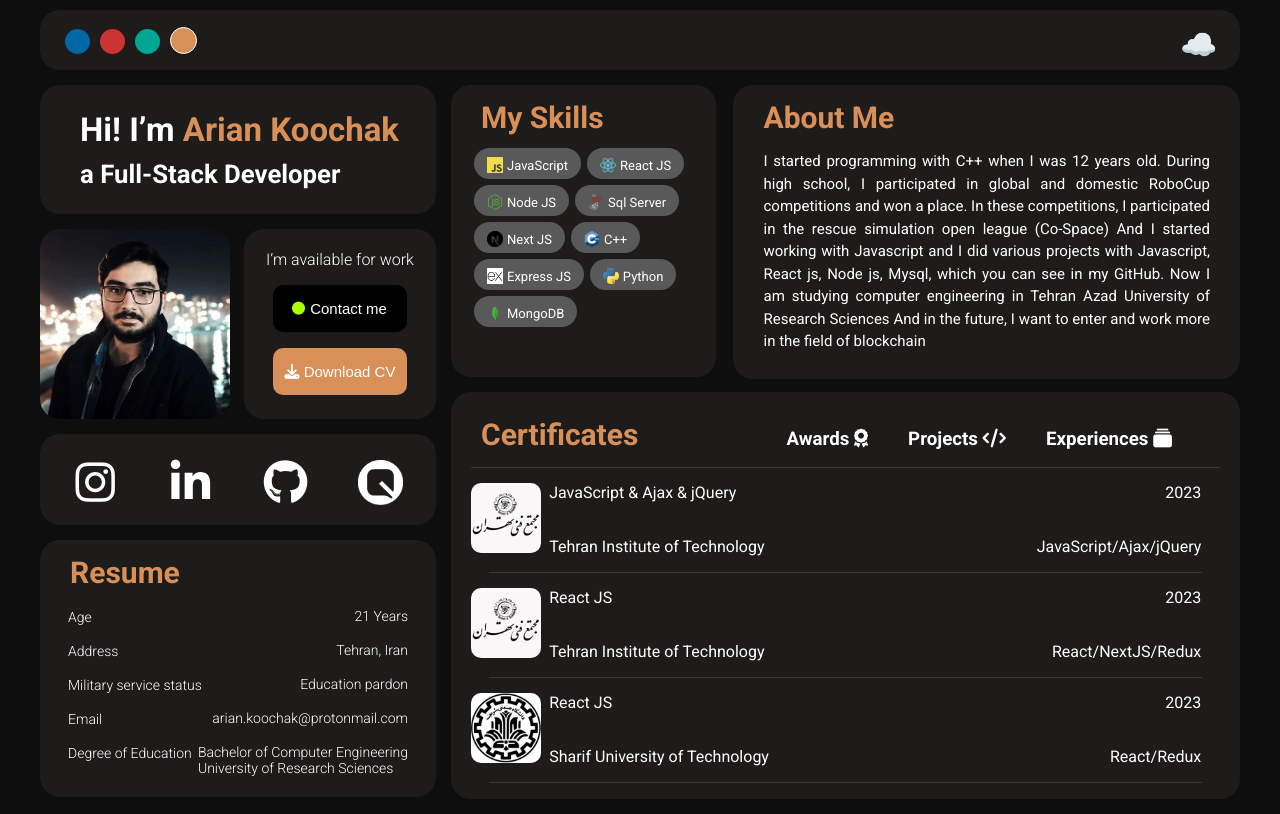
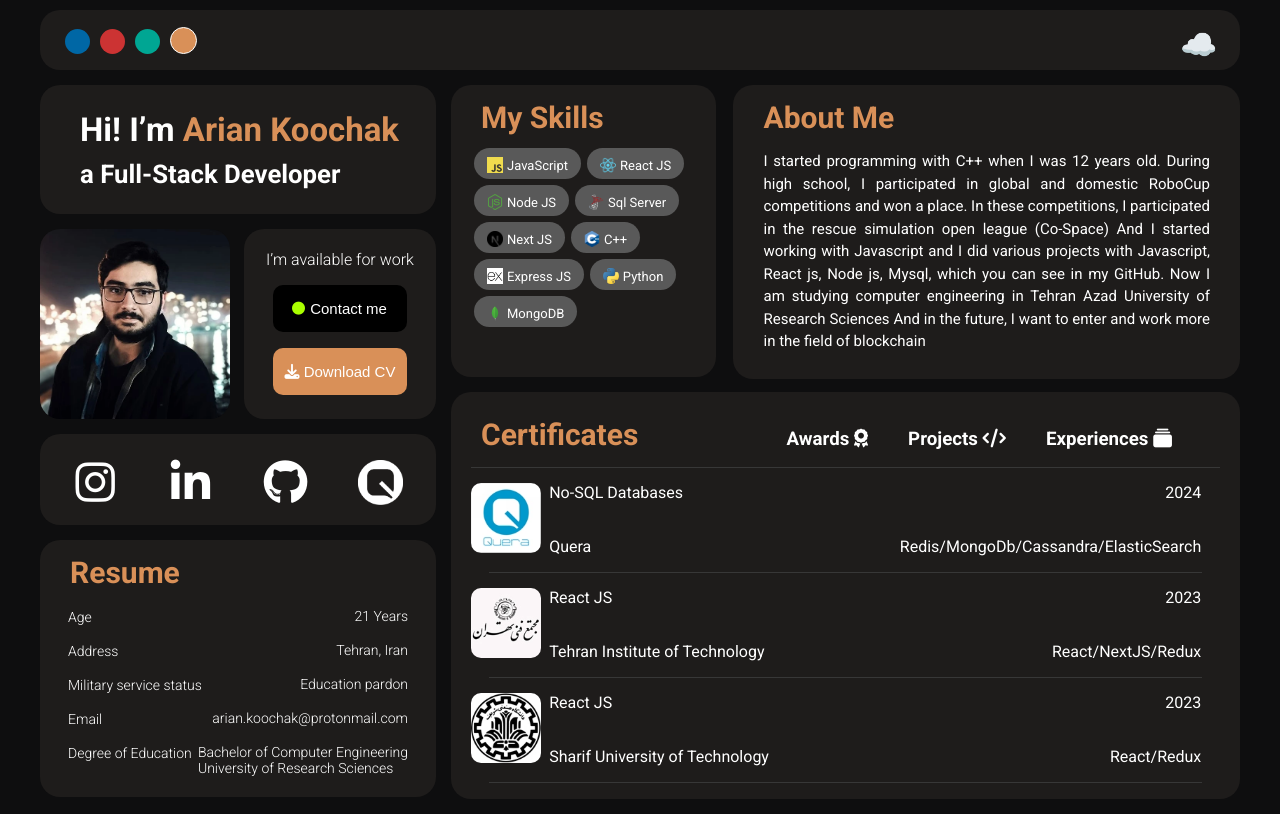
Before and after one commit to ariankoochak/PersonalWebsite, a React (Create React App) app in the folder ariankoochak/: page / in a window 1280 px wide. Built offline with nearby package versions, Linux system fonts and the light colour scheme.

Commit message:
add no-sql certificate

```diff
--- a/ariankoochak/src/Components/CertificatesMainDatas/CertificatesMainDatas.jsx
+++ b/ariankoochak/src/Components/CertificatesMainDatas/CertificatesMainDatas.jsx
@@ -3,17 +3,18 @@ import CertificateCard from '../CertificateCard/CertificateCard'
 import mtfLogoSrc from '../../Assets/Images/MftLogo.webp'
 import sharifLogoSrc from "../../Assets/Images/SharifLogo.webp";
 import rahsaLogoSrc from "../../Assets/Images/RahsaLogo.webp";
+import queraLogoSrc from '../../Assets/Images/queraLogoForCertificate.webp'
 
 
 export default function CertificatesMainDatas() {
   return (
       <>
           <CertificateCard
-              title="JavaScript & Ajax & jQuery"
-              institute="Tehran Institute of Technology"
-              instituteIconSrc={mtfLogoSrc}
-              techs="JavaScript/Ajax/jQuery"
-              year="2023"
+              title="No-SQL Databases"
+              institute="Quera"
+              instituteIconSrc={queraLogoSrc}
+              techs="Redis/MongoDb/Cassandra/ElasticSearch"
+              year="2024"
           />
           <div className="line"></div>
           <CertificateCard
@@ -29,6 +30,14 @@ export default function CertificatesMainDatas() {
               institute="Sharif University of Technology"
               instituteIconSrc={sharifLogoSrc}
               techs="React/Redux"
+              year="2023"
+          />
+          <div className="line"></div>
+          <CertificateCard
+              title="JavaScript & Ajax & jQuery"
+              institute="Tehran Institute of Technology"
+              instituteIconSrc={mtfLogoSrc}
+              techs="JavaScript/Ajax/jQuery"
               year="2023"
           />
           <div className="line"></div>
```
